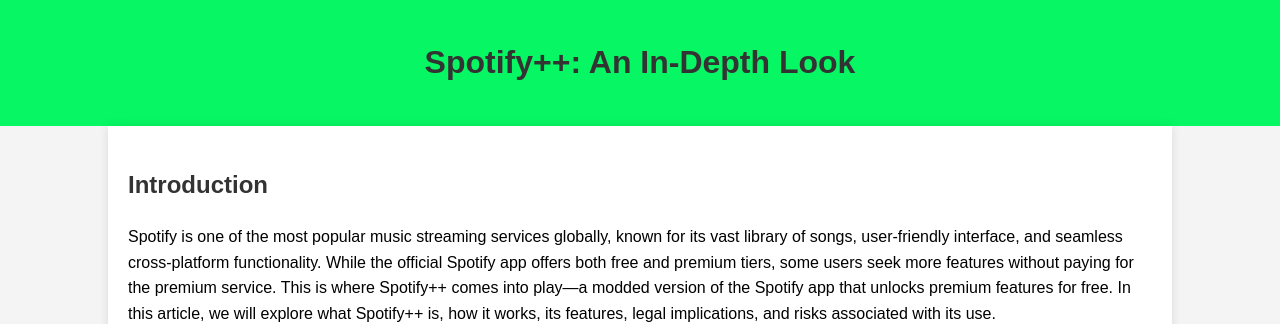
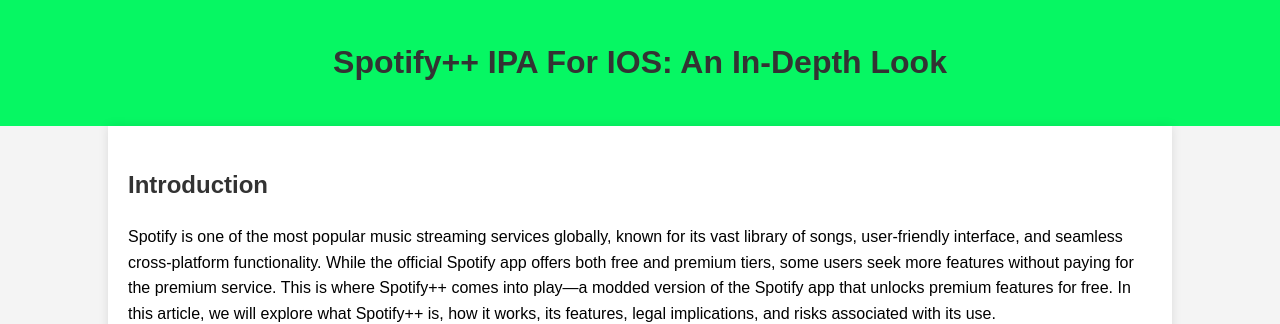
Before and after one commit to davidmark29/spotify-, a plain HTML site: page index.html in a window 1280 px wide. Shown: the top 324 px of the page. Drawn offline with Linux system fonts and the light colour scheme.

Commit message:
Update index.html

```diff
--- a/index.html
+++ b/index.html
@@ -56,7 +56,7 @@
 </head>
 <body>
     <header>
-        <h1>Spotify++: An In-Depth Look</h1>
+        <h1>Spotify++ IPA For IOS: An In-Depth Look</h1>
 
     </header>
 
```
